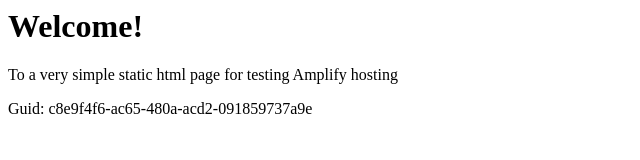
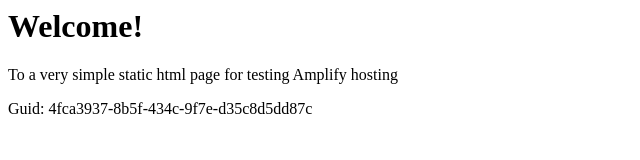
Before and after one commit to aws-aemilia-syd/Github-PR-Commit-Integration-Test-DoNotTouch-Gith-BKMSSQOA-v1-preprod-ap-southeast-2, a website: page src/index.html in a window 1280 px wide. Shown: the full height of the page, 0-640 px from the left. Drawn offline with Linux system fonts and the light colour scheme.

Commit message:
commit from integ tests

```diff
--- a/src/index.html
+++ b/src/index.html
@@ -12,6 +12,6 @@
 <body>
     <h1>Welcome!</h1>
     <p>To a very simple static html page for testing Amplify hosting</p>
-    <p>Guid: c8e9f4f6-ac65-480a-acd2-091859737a9e</p></body>
+    <p>Guid: 4fca3937-8b5f-434c-9f7e-d35c8d5dd87c</p></body>
 
 </html>
```
